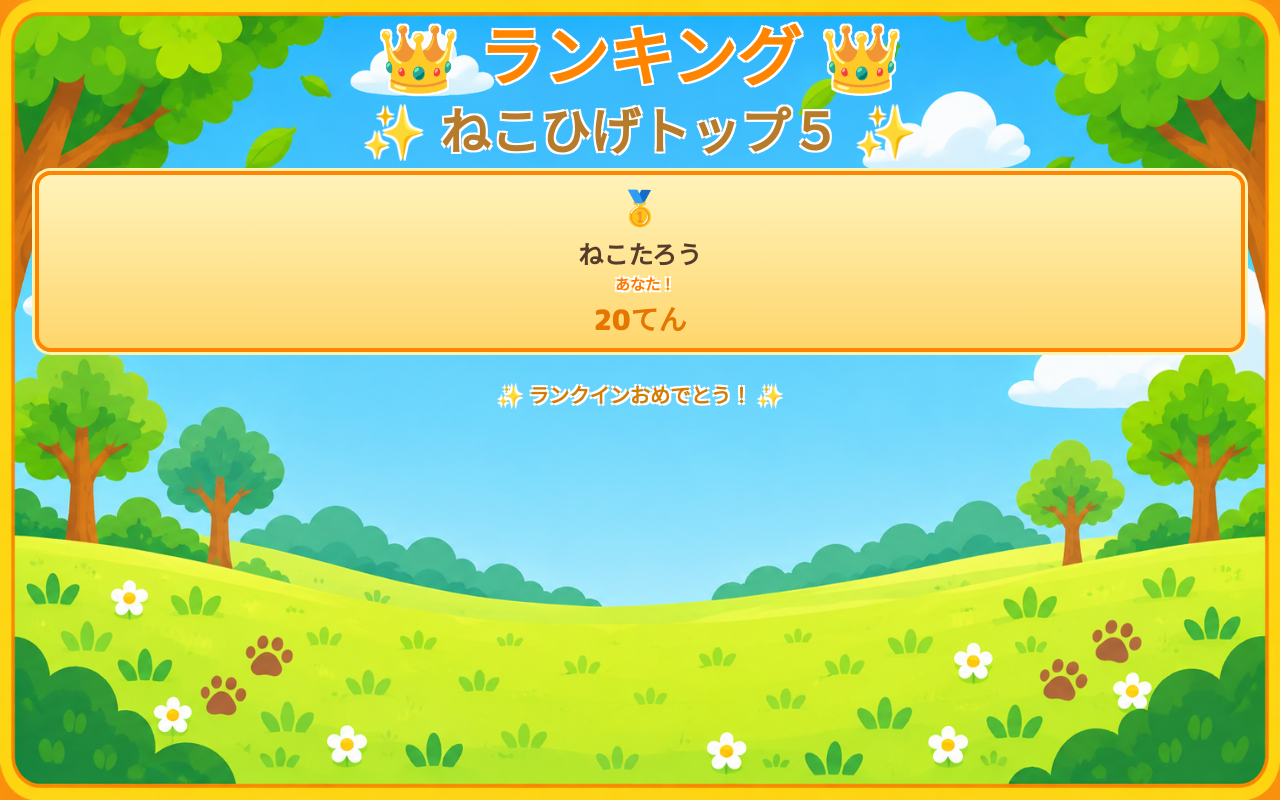
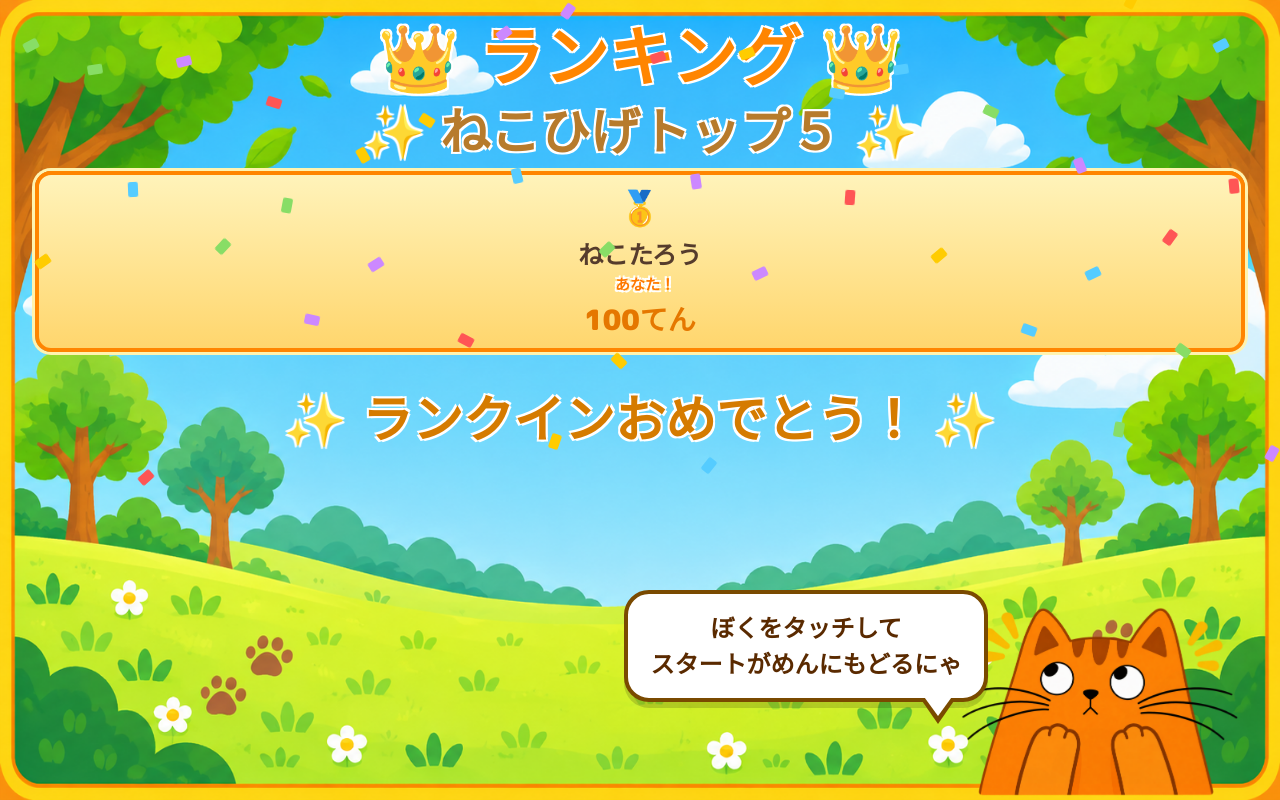
Before and after one commit to nekokansoftware/---, a React (Vite) app in the folder frontend/: page / in a window 1280 px wide. Both pictures are taken after a click on the button "🏆 ランキングをみる". Built offline with nearby package versions, Linux system fonts and the light colour scheme.

Commit message:
ランキング昨日の修正と更新

```diff
--- a/frontend/src/App.tsx
+++ b/frontend/src/App.tsx
@@ -10,7 +10,7 @@ function App() {
   const actual = 1;
 
   // 仮の回答数
-  const answer = 5;
+  const answer = 1;
 
   // 仮のニックネーム
   const nickname = "ねこたろう";
--- a/frontend/src/pages/Ranking.css
+++ b/frontend/src/pages/Ranking.css
@@ -229,10 +229,6 @@
 
   .ranking-page .ranking-score {
     font-size: 19px;
-  }
-
-  .ranking-page .ranking-cat {
-    width: 150px;
   }
 }
 
@@ -635,3 +631,239 @@
 .ranking-page .ranking-panel {
   transform: translateY(-80px);
 }
+
+
+/* 右下からのぞく猫 */
+.ranking-page .ranking-cat {
+  position: absolute;
+  bottom: 0;
+  right: 20px;
+  left: auto;
+  transform: none;
+
+  width: 350px;
+  max-width: 40vw;
+  height: auto;
+
+  z-index: 2;
+  pointer-events: none;
+}
+
+
+/* 左右に開くカーテン全体 */
+.curtain-opening {
+  position: fixed;
+  inset: 0;
+  display: flex;
+  z-index: 9999;
+  pointer-events: none;
+  overflow: hidden;
+}
+
+/* カーテンの左右共通設定 */
+.curtain-left,
+.curtain-right {
+  width: 50%;
+  height: 100%;
+  flex-shrink: 0;
+
+  background-image: url("../assets/curtain.png");
+  background-repeat: no-repeat;
+  background-size: 200% 100%;
+}
+
+/* 左側のカーテン */
+.curtain-left {
+  background-position: left center;
+  animation: curtain-open-left 1.5s ease-in-out forwards;
+}
+
+/* 右側のカーテン */
+.curtain-right {
+  background-position: right center;
+  animation: curtain-open-right 1.5s ease-in-out forwards;
+}
+
+/* 左方向に開く */
+@keyframes curtain-open-left {
+  0% {
+    transform: translateX(0);
+  }
+
+  100% {
+    transform: translateX(-100%);
+  }
+}
+
+/* 右方向に開く */
+@keyframes curtain-open-right {
+  0% {
+    transform: translateX(0);
+  }
+
+  100% {
+    transform: translateX(100%);
+  }
+}
+
+/* 右下のネコ全体 */
+.ranking-cat-area {
+  position: absolute;
+  right: 20px;
+  bottom: 0;
+  z-index: 3;
+  display: flex;
+  flex-direction: column;
+  align-items: flex-end;
+}
+
+/* 吹き出し */
+.ranking-speech {
+  position: relative;
+  margin-bottom: 12px;
+  margin-right: 40px;
+  padding: 16px 22px;
+  background: white;
+  border: 5px solid #7a4a00;
+  border-radius: 25px;
+  font-size: 26px;
+  font-weight: 900;
+  line-height: 1.4;
+  color: #5a2a00;
+  text-align: center;
+  box-shadow: 0 6px 0 rgba(0, 0, 0, 0.15);
+  white-space: nowrap;
+}
+
+/* 吹き出しのしっぽ */
+.ranking-speech::after {
+  content: "";
+  position: absolute;
+  right: 30px;
+  bottom: -18px;
+  width: 0;
+  height: 0;
+  border-left: 16px solid transparent;
+  border-right: 16px solid transparent;
+  border-top: 22px solid white;
+}
+
+.ranking-speech::before {
+  content: "";
+  position: absolute;
+  right: 28px;
+  bottom: -26px;
+  width: 0;
+  height: 0;
+  border-left: 18px solid transparent;
+  border-right: 18px solid transparent;
+  border-top: 26px solid #7a4a00;
+  z-index: -1;
+}
+
+/* ネコ画像 */
+.ranking-cat {
+  width: 320px;
+  max-width: 36vw;
+  height: auto;
+  pointer-events: none;
+}
+
+
+/* 猫と吹き出しの配置を調整 */
+.ranking-page .ranking-cat-area {
+  position: absolute;
+  right: 20px;
+  bottom: 0;
+  z-index: 3;
+  display: block;
+  width: 320px;
+}
+
+/* 猫は右下に固定 */
+.ranking-page .ranking-cat-area .ranking-cat {
+  position: relative;
+  display: block;
+  width: 100%;
+  max-width: none;
+  height: auto;
+  right: auto;
+  bottom: auto;
+  left: auto;
+  transform: none;
+}
+
+/* 吹き出しを猫の左上に配置 */
+.ranking-page .ranking-cat-area .ranking-speech {
+  position: absolute;
+  right: 85%;
+  bottom: 50%;
+  margin: 0;
+  z-index: 4;
+
+  padding: 16px 22px;
+  background: white;
+  border: 4px solid #7a4a00;
+  border-radius: 25px;
+
+  font-size: 24px;
+  font-weight: 900;
+  line-height: 1.5;
+  color: #5a2a00;
+  text-align: center;
+  white-space: nowrap;
+}
+
+/* ランクインおめでとう！の文字を大きくする */
+.ranking-page .ranking-panel .ranking-congrats {
+  font-size: 50px !important;
+  font-weight: 900;
+}
+
+
+/* 紙吹雪を表示する領域 */
+.confetti-container {
+  position: fixed;
+  inset: 0;
+  overflow: hidden;
+  pointer-events: none;
+  z-index: 100;
+}
+
+/* 紙吹雪1枚ずつの設定 */
+.confetti-piece {
+  position: absolute;
+  top: -20px;
+  width: 10px;
+  height: 15px;
+  border-radius: 2px;
+  opacity: 0;
+
+  animation-name: confetti-fall;
+  animation-timing-function: linear;
+  animation-fill-mode: forwards;
+}
+
+/* 紙吹雪がひらひら落ちる動き */
+@keyframes confetti-fall {
+  0% {
+    transform: translateY(-20px) rotate(0deg);
+    opacity: 1;
+  }
+
+  85% {
+    opacity: 1;
+  }
+
+  100% {
+    transform: translateY(110vh) rotate(720deg);
+    opacity: 0;
+  }
+}
+
+@media (prefers-reduced-motion: reduce) {
+  .confetti-piece {
+    animation: none;
+    opacity: 0;
+  }
+}
--- a/frontend/src/pages/Ranking.tsx
+++ b/frontend/src/pages/Ranking.tsx
@@ -1,6 +1,7 @@
 
-import { useState } from "react";
+import { useState, type CSSProperties } from "react";
 import "./Ranking.css";
+import rankingCat from "../assets/Ranking-cat.png";
 
 import {
   getSortedRanking,
@@ -48,6 +49,20 @@ export default function Ranking({ currentEntryId }: Props) {
   const myEntry = displayRanking[myIndex];
 
 
+  // 今回の体験者が5位以内なら紙吹雪を表示
+  const showConfetti = myEntry !== undefined && myRank <= 5;
+
+  // 紙吹雪を50枚生成
+  const confettiPieces = Array.from({ length: 50 }, (_, i) => ({
+    id: i,
+    left: `${(i * 37 + 11) % 100}%`,
+    delay: `${(i * 0.17) % 2}s`,
+    duration: `${3 + (i % 4) * 0.5}s`,
+    color: ["#ff5555", "#ffcc00", "#55ccff", "#88dd66", "#cc88ff"][i % 5],
+  }));
+
+
+
   const renderRanking = (entry: RankingEntry, rank: number) => {
     const isMe = entry.id === myId;
 
@@ -82,6 +97,35 @@ export default function Ranking({ currentEntryId }: Props) {
 
   return (
     <div className="ranking-page">
+
+
+{/* 5位以内に入ったときの紙吹雪 */}
+{showConfetti && (
+  <div className="confetti-container" aria-hidden="true">
+    {confettiPieces.map((piece) => (
+      <span
+        key={piece.id}
+        className="confetti-piece"
+        style={
+          {
+            left: piece.left,
+            backgroundColor: piece.color,
+            animationDelay: piece.delay,
+            animationDuration: piece.duration,
+          } as CSSProperties
+        }
+      />
+    ))}
+  </div>
+)}
+
+
+{/* ランキング表示時に左右に開くカーテン */}
+<div className="curtain-opening" aria-hidden="true">
+  <div className="curtain-left"></div>
+  <div className="curtain-right"></div>
+</div>
+
       <div className="ranking-panel">
         <h1 className="ranking-heading">
           👑 ランキング 👑
@@ -129,6 +173,22 @@ export default function Ranking({ currentEntryId }: Props) {
 
 
       </div>
+
+
+       <div className="ranking-cat-area">
+  <div className="ranking-speech">
+    ぼくをタッチして
+    <br />
+    スタートがめんにもどるにゃ
+  </div>
+
+  <img
+    src={rankingCat}
+    className="ranking-cat"
+    alt="下からのぞくネコ"
+  />
+</div>
+
     </div>
   );
 }
--- a/frontend/src/pages/Result.tsx
+++ b/frontend/src/pages/Result.tsx
@@ -145,7 +145,7 @@ export default function ResultScreen({
 
         <p className="difference">
           {difference === 0
-            ? "✨ ぴったり！ ✨"
+            ? "🐱 ぴったり！🐱"
             : `✨ ${difference}こちがい！ ✨`}
         </p>
 
```
Also changed, not shown: frontend/src/assets/Ranking-cat.png (added).
